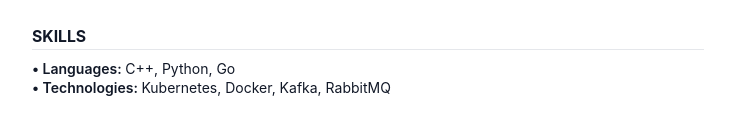
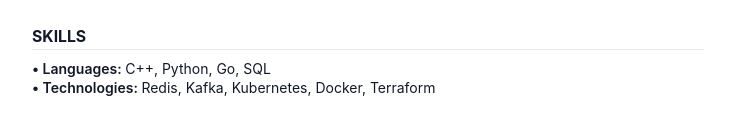
Before and after one commit to davelowqx/davelowqx, a Gatsby site: page / in a window 1280 px wide. Shown: the part 905-1021 px from the top of the page, without its empty margins (272-1007 px from the left). Built offline with nearby package versions, Linux system fonts and the light colour scheme; Gatsby itself is replaced by a stand-in of ours.

Commit message:
Update Skills.js

```diff
--- a/src/landing/Skills.js
+++ b/src/landing/Skills.js
@@ -5,11 +5,11 @@ export default function Skills() {
   const skills = [
     {
       title: 'Languages',
-      description: 'C++, Python, Go',
+      description: 'C++, Python, Go, SQL',
     },
     {
       title: 'Technologies',
-      description: 'Kubernetes, Docker, Kafka, RabbitMQ',
+      description: 'Redis, Kafka, Kubernetes, Docker, Terraform',
     },
   ]
 
```
